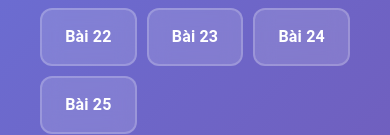
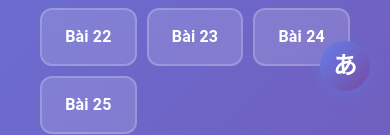
Before and after one commit to zhenguet/JL, a Next.js app: page /JL/ in a window 390 px wide. Shown: the part 733-868 px from the top of the page. Built offline with nearby package versions, Linux system fonts and the light colour scheme.

Commit message:
feat: Introduce AlphabetButton component for displaying a floating button that opens the AlphabetModal, including styling and integration in the homepage and lesson layout.

```diff
--- a/app/lesson/[lessonNumber]/layout.tsx
+++ b/app/lesson/[lessonNumber]/layout.tsx
@@ -2,8 +2,8 @@
 
 import Link from 'next/link'
 import { usePathname } from 'next/navigation'
-import { ReactNode, useState } from 'react'
-import { AlphabetModal } from '@/components'
+import { ReactNode } from 'react'
+import { AlphabetButton } from '@/components'
 import './lesson.css'
 
 export default function LessonLayout({
@@ -15,7 +15,6 @@ export default function LessonLayout({
 }) {
   const lessonNumber = params.lessonNumber
   const pathname = usePathname()
-  const [isAlphabetModalOpen, setIsAlphabetModalOpen] = useState(false)
 
   const menuItems = [
     { path: 'vocabulary', label: 'Từ vựng' },
@@ -85,18 +84,7 @@ export default function LessonLayout({
         <div className="lesson-content">{children}</div>
       </div>
 
-      <button
-        className="alphabet-floating-btn"
-        onClick={() => setIsAlphabetModalOpen(true)}
-        aria-label="Xem bảng chữ cái"
-      >
-        あ
-      </button>
-
-      <AlphabetModal
-        isOpen={isAlphabetModalOpen}
-        onClose={() => setIsAlphabetModalOpen(false)}
-      />
+      <AlphabetButton />
     </div>
   )
 }
--- a/app/page.tsx
+++ b/app/page.tsx
@@ -1,4 +1,5 @@
 import Link from 'next/link'
+import { AlphabetButton } from '@/components'
 import './home.css'
 
 export default function HomePage() {
@@ -44,6 +45,7 @@ export default function HomePage() {
           </div>
         </div>
       </div>
+      <AlphabetButton />
     </div>
   )
 }
--- /dev/null
+++ b/components/AlphabetButton/AlphabetButton.css
@@ -0,0 +1,39 @@
+.alphabet-floating-btn {
+  position: fixed;
+  bottom: 30px;
+  right: 30px;
+  width: 60px;
+  height: 60px;
+  border-radius: 50%;
+  background: linear-gradient(135deg, #667eea 0%, #764ba2 100%);
+  color: white;
+  border: none;
+  font-size: 2rem;
+  font-weight: 600;
+  cursor: pointer;
+  box-shadow: 0 4px 16px rgba(102, 126, 234, 0.4);
+  transition: all 0.3s ease;
+  z-index: 999;
+  display: flex;
+  align-items: center;
+  justify-content: center;
+}
+
+.alphabet-floating-btn:hover {
+  transform: translateY(-4px) scale(1.1);
+  box-shadow: 0 6px 20px rgba(102, 126, 234, 0.6);
+}
+
+.alphabet-floating-btn:active {
+  transform: translateY(-2px) scale(1.05);
+}
+
+@media (max-width: 768px) {
+  .alphabet-floating-btn {
+    width: 50px;
+    height: 50px;
+    font-size: 1.5rem;
+    bottom: 20px;
+    right: 20px;
+  }
+}
--- /dev/null
+++ b/components/AlphabetButton/AlphabetButton.tsx
@@ -0,0 +1,26 @@
+'use client'
+
+import { useState } from 'react'
+import { AlphabetModal } from '@/components'
+import './AlphabetButton.css'
+
+export default function AlphabetButton() {
+  const [isAlphabetModalOpen, setIsAlphabetModalOpen] = useState(false)
+
+  return (
+    <>
+      <button
+        className="alphabet-floating-btn"
+        onClick={() => setIsAlphabetModalOpen(true)}
+        aria-label="Xem bảng chữ cái"
+      >
+        あ
+      </button>
+
+      <AlphabetModal
+        isOpen={isAlphabetModalOpen}
+        onClose={() => setIsAlphabetModalOpen(false)}
+      />
+    </>
+  )
+}
--- /dev/null
+++ b/components/AlphabetButton/index.ts
@@ -0,0 +1 @@
+export { default } from './AlphabetButton'
--- a/components/index.ts
+++ b/components/index.ts
@@ -3,3 +3,4 @@ export { default as PageTitle } from './PageTitle'
 export { default as ProgressBar } from './ProgressBar'
 export { default as VocabularyTable } from './VocabularyTable'
 export { default as AlphabetModal } from './AlphabetModal'
+export { default as AlphabetButton } from './AlphabetButton'
```
